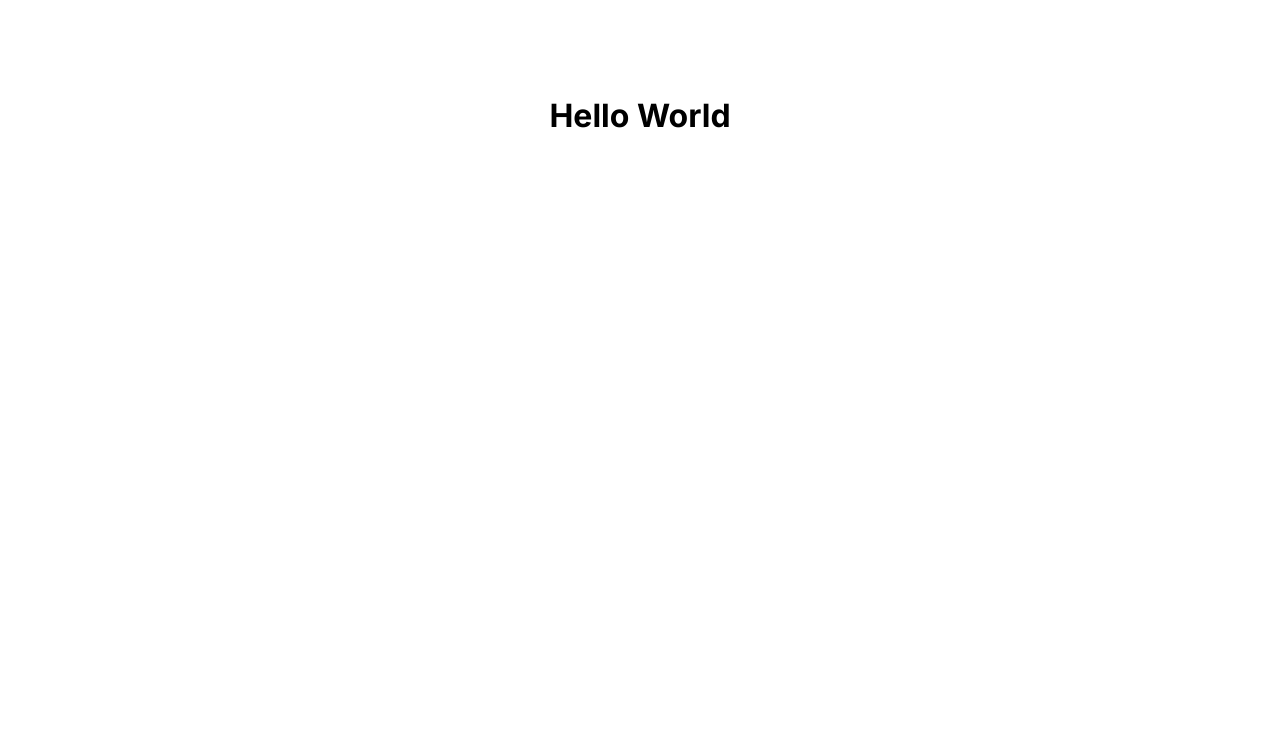
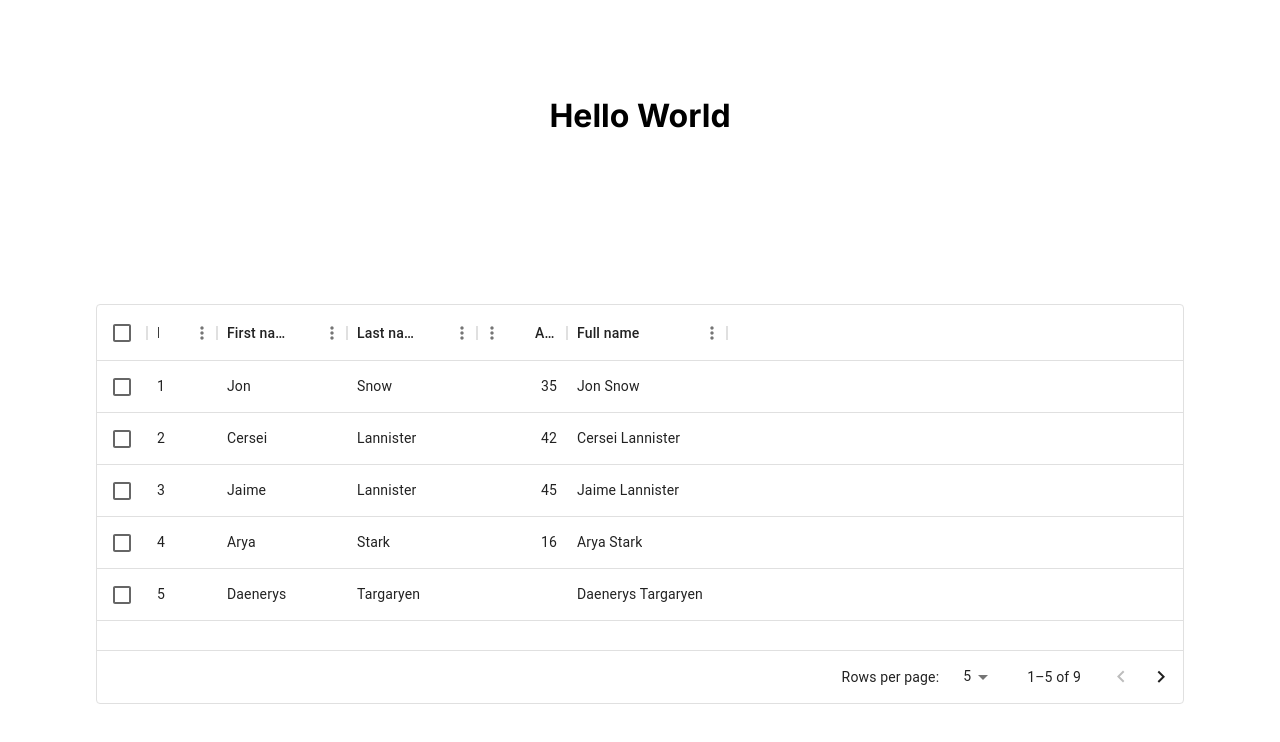
Before and after one commit to antoniofdias/vispot-front, a Next.js app: page / in a window 1280 px wide. Shown: the top 742 px of the page. Built offline with nearby package versions, Linux system fonts and the light colour scheme.

Commit message:
feat(table): add sample component

```diff
--- a/package.json
+++ b/package.json
@@ -9,8 +9,11 @@
     "lint": "next lint"
   },
   "dependencies": {
+    "@emotion/react": "^11.11.0",
+    "@emotion/styled": "^11.11.0",
     "@mui/material": "^5.13.1",
     "@mui/styled-engine-sc": "^5.12.0",
+    "@mui/x-data-grid": "^6.5.0",
     "@types/node": "20.2.1",
     "@types/react": "18.2.6",
     "@types/react-dom": "18.2.4",
--- a/src/app/page.tsx
+++ b/src/app/page.tsx
@@ -1,9 +1,11 @@
+import CustomizedTables from '@/components/Table'
 import styles from './page.module.css'
 
 export default function Home() {
   return (
     <main className={styles.main}>
       <h1>Hello World</h1>
+      <CustomizedTables></CustomizedTables>
     </main>
   )
 }
--- /dev/null
+++ b/src/components/Table/index.tsx
@@ -0,0 +1,54 @@
+'use client'
+import React from 'react';
+import { DataGrid, GridColDef, GridValueGetterParams } from '@mui/x-data-grid';
+
+const columns: GridColDef[] = [
+  { field: 'id', headerName: 'ID', width: 70 },
+  { field: 'firstName', headerName: 'First name', width: 130 },
+  { field: 'lastName', headerName: 'Last name', width: 130 },
+  {
+    field: 'age',
+    headerName: 'Age',
+    type: 'number',
+    width: 90,
+  },
+  {
+    field: 'fullName',
+    headerName: 'Full name',
+    description: 'This column has a value getter and is not sortable.',
+    sortable: false,
+    width: 160,
+    valueGetter: (params: GridValueGetterParams) =>
+      `${params.row.firstName || ''} ${params.row.lastName || ''}`,
+  },
+];
+
+const rows = [
+  { id: 1, lastName: 'Snow', firstName: 'Jon', age: 35 },
+  { id: 2, lastName: 'Lannister', firstName: 'Cersei', age: 42 },
+  { id: 3, lastName: 'Lannister', firstName: 'Jaime', age: 45 },
+  { id: 4, lastName: 'Stark', firstName: 'Arya', age: 16 },
+  { id: 5, lastName: 'Targaryen', firstName: 'Daenerys', age: null },
+  { id: 6, lastName: 'Melisandre', firstName: null, age: 150 },
+  { id: 7, lastName: 'Clifford', firstName: 'Ferrara', age: 44 },
+  { id: 8, lastName: 'Frances', firstName: 'Rossini', age: 36 },
+  { id: 9, lastName: 'Roxie', firstName: 'Harvey', age: 65 },
+];
+
+export default function DataTable() {
+  return (
+    <div style={{ height: 400, width: '100%' }}>
+      <DataGrid
+        rows={rows}
+        columns={columns}
+        initialState={{
+          pagination: {
+            paginationModel: { page: 0, pageSize: 5 },
+          },
+        }}
+        pageSizeOptions={[5, 10]}
+        checkboxSelection
+      />
+    </div>
+  );
+}
```
Also changed, not shown: 1 other file (tests, documents, lock files or other folders).
